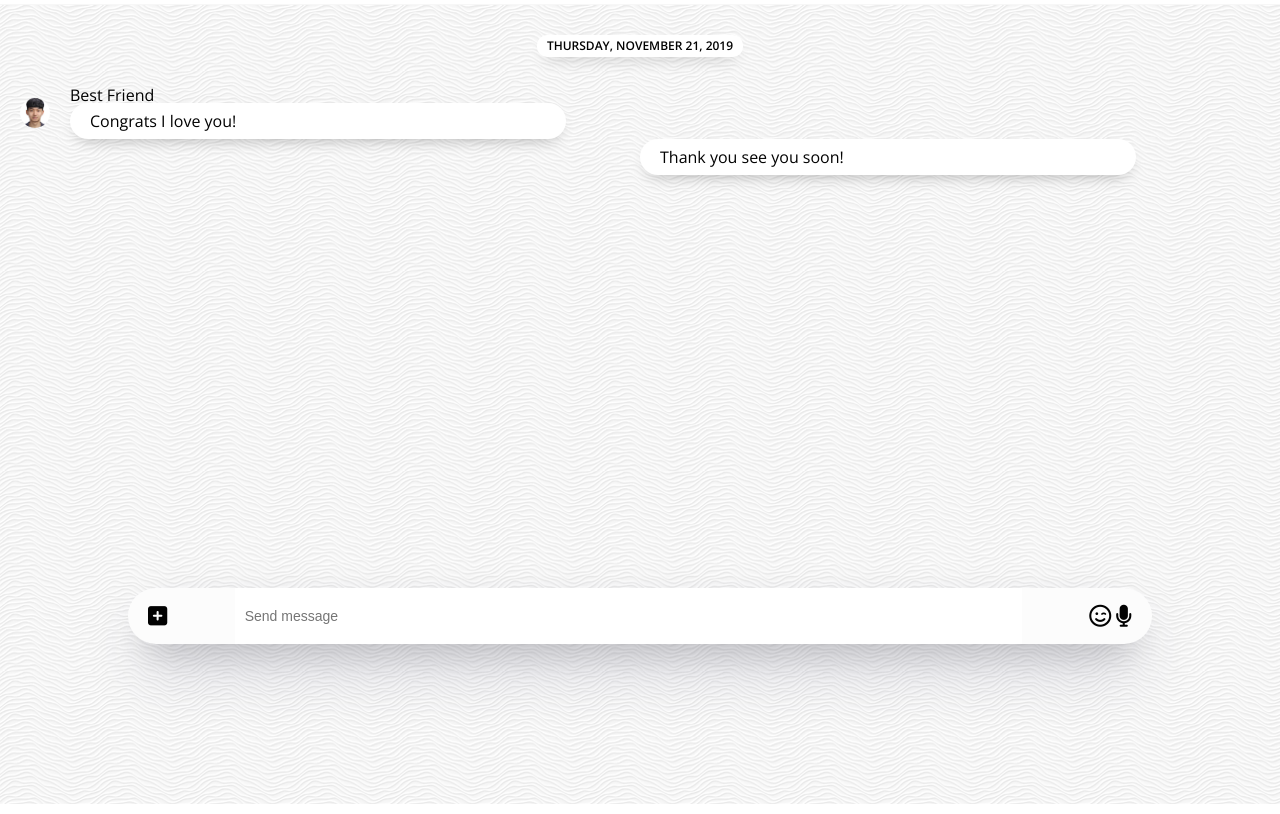
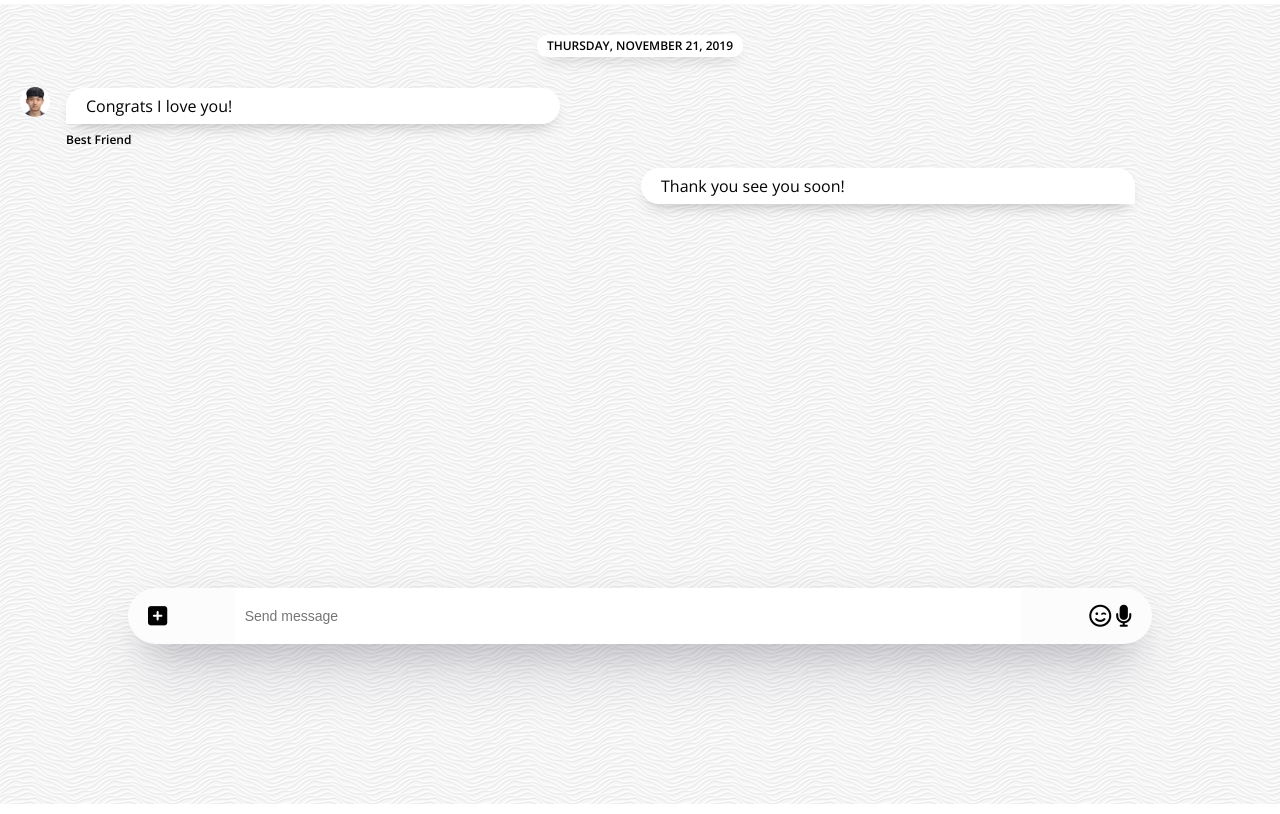
Before and after one commit to TeoWon/kakao-clone-v2, a plain HTML site: page chat.html in a window 1280 px wide. Shown: the part 106-920 px from the top of the page. Drawn offline with nearby package versions, Linux system fonts and the light colour scheme.

Commit message:
Chat Screen part Three

```diff
--- a/chat.html
+++ b/chat.html
@@ -52,10 +52,10 @@
         <li class="incoming-message message">
           <img src="images/avatar.jpg" class="m-avatar message avatar" />
           <div class="message__content">
-            <span class="message__author">Best Friend</span>
             <div class="message__bubble">
               Congrats I love you!
             </div>
+            <span class="message__author">Best Friend</span>
           </div>
         </li>
         <li class="sent-message message">
--- a/css/chat.css
+++ b/css/chat.css
@@ -67,8 +67,9 @@
 }
 .message {
   display: flex;
-  align-items: center;
+  align-items: flex-start;
   width: 50%;
+  margin-bottom: 20px;
 }
 .message .message__content {
   width: 80%;
@@ -82,7 +83,10 @@
 .incoming-message img {
   width: 30px;
   border-radius: 15px;
-  margin-right: 20px;
+  margin-right: 15px;
+}
+.message .message__content {
+  padding: 1px;
 }
 .message .message__bubble {
   background-color: white;
@@ -91,3 +95,15 @@
   padding: 10px 20px;
   border-radius: 20px;
 }
+.incoming-message .message__author {
+  margin-top: 10px;
+  display: block;
+  font-weight: 600;
+  font-size: 12px;
+}
+.incoming-message .message__bubble {
+  border-bottom-left-radius: 0px;
+}
+.sent-message .message__bubble {
+  border-bottom-right-radius: 0px;
+}
```
